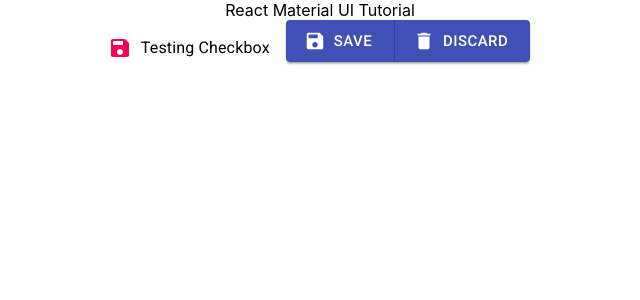
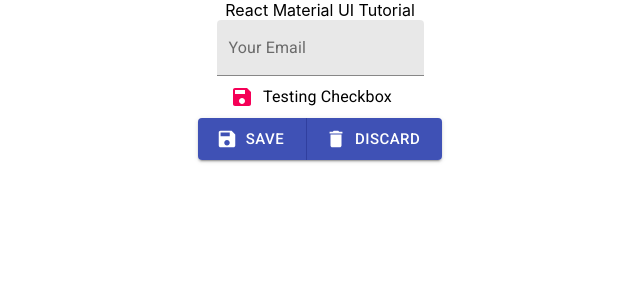
Before and after one commit to KVeitch/react_material_ui, a React (Create React App) app: page / in a window 1280 px wide. Shown: the top 300 px of the page, without its empty margins (320-960 px from the left). Built offline with nearby package versions, Linux system fonts and the light colour scheme.

Commit message:
Add TextField to project

```diff
--- a/src/App.js
+++ b/src/App.js
@@ -5,9 +5,11 @@ import {
   ButtonGroup,
   Checkbox,
   FormControlLabel,
+  TextField,
 } from '@material-ui/core';
 import SaveIcon from '@material-ui/icons/Save';
 import DeleteIcon from '@material-ui/icons/Delete';
+
 
 function CheckboxExample() {
   const [checked, setChecked] = useState(true);
@@ -31,20 +33,30 @@ function App() {
   return (
     <div className='App'>
       <header>React Material UI Tutorial</header>
-      <CheckboxExample></CheckboxExample>
+      <div>
+        <TextField
+          variant='filled'
+          color='secondary'
+          type='email'
+          label="Your Email"
+          placeholder='you@youremail.com'/>
+      </div>
+      <div>
+        <CheckboxExample></CheckboxExample>
+      </div>
       <ButtonGroup variant='contained' color='primary'>
         <Button
           startIcon={<SaveIcon />}
           onClick={() => alert('saved')}
           size='large'
-        >
+          >
           Save
         </Button>
         <Button
           startIcon={<DeleteIcon />}
           onClick={() => alert('deleted')}
           size='large'
-        >
+          >
           Discard
         </Button>
       </ButtonGroup>
```
